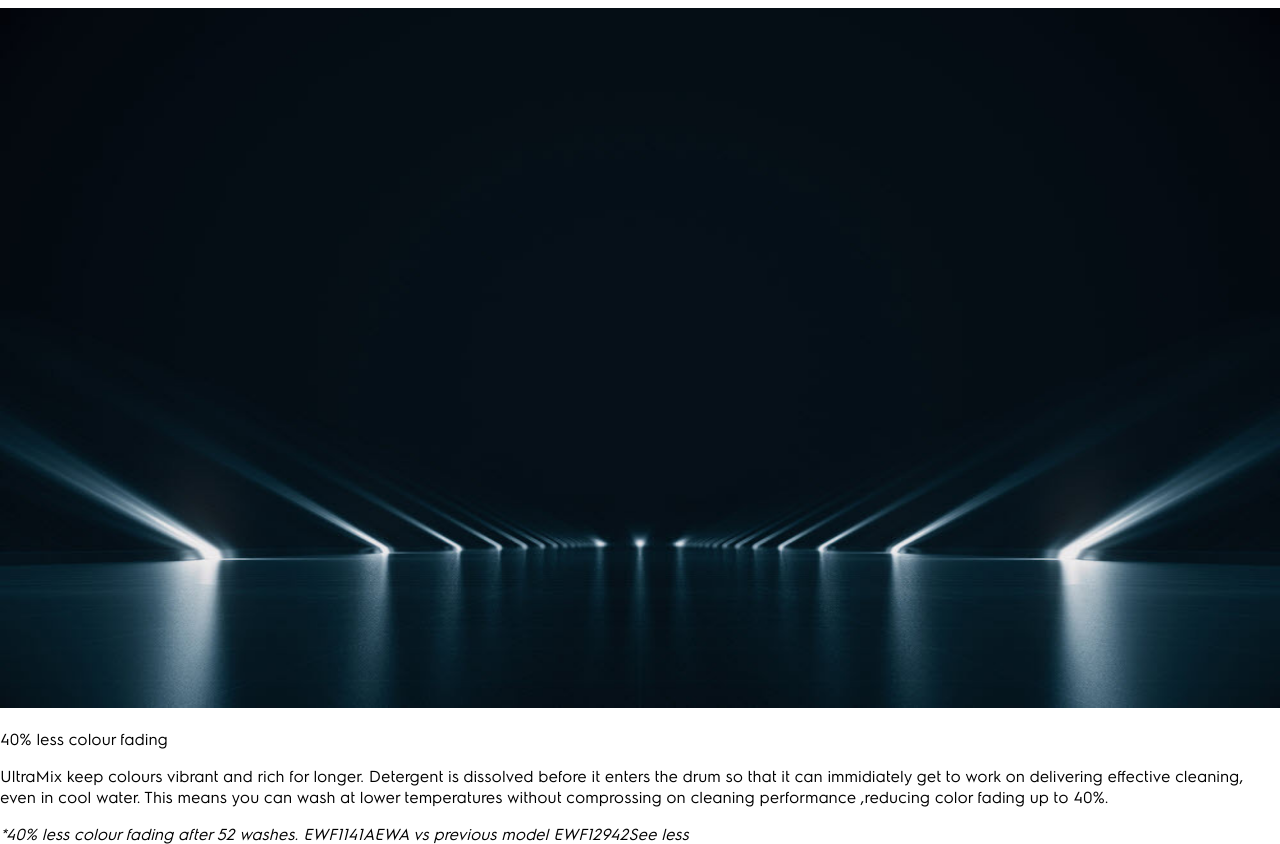
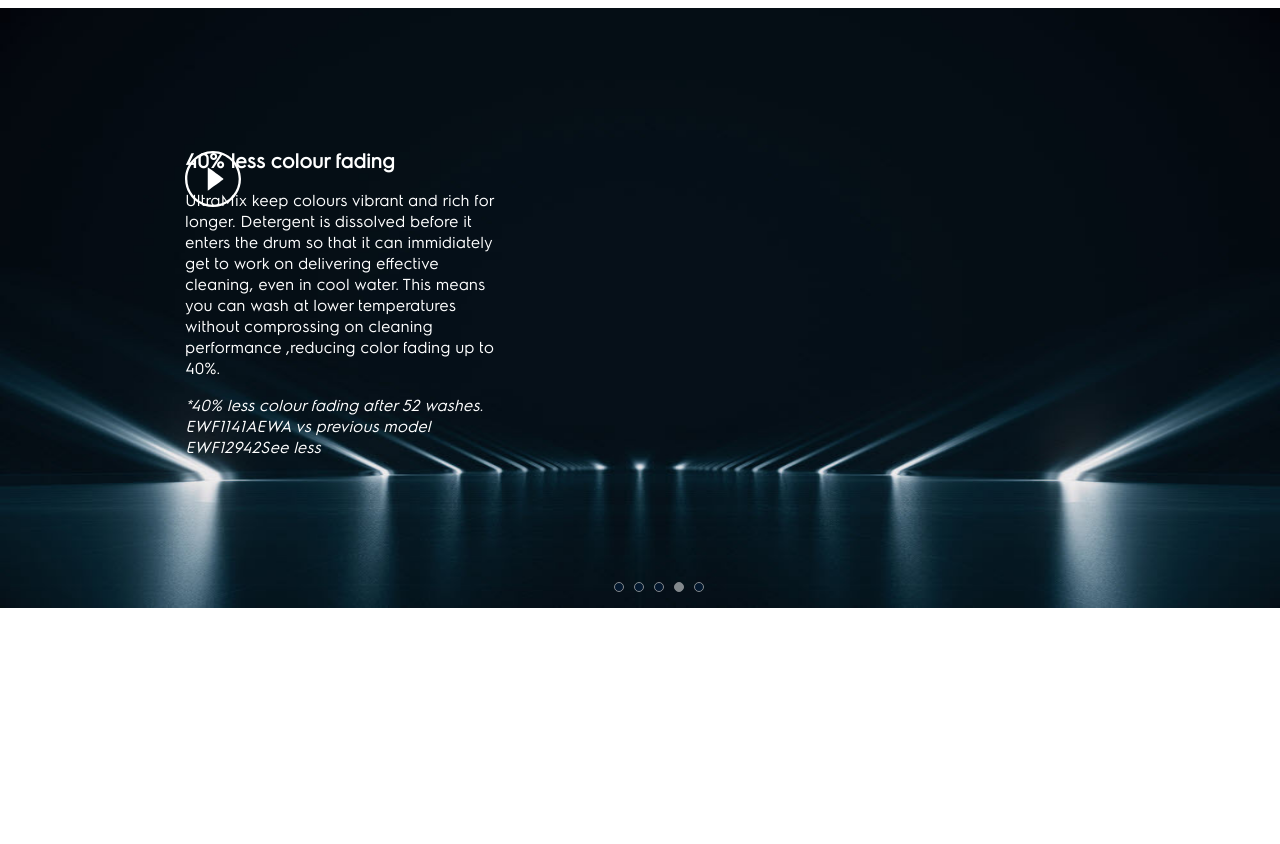
Before and after one commit to Minhdnhe150438/HTML-CSS, a plain HTML site: page index.html in a window 1280 px wide. Shown: the part 560-1404 px from the top of the page. After the commit the page ends 1172 px from the top, so only its background shows below. Drawn offline with Linux system fonts and the light colour scheme.

Commit message:
toi ngay 4/5

```diff
--- a/index.html
+++ b/index.html
@@ -1,6 +1,6 @@
 <!DOCTYPE html>
 <html>
-    <!-- Mo dau -->
+
     <head>
         <title>Electrolux</title>
         <meta charset="utf-8">
@@ -133,10 +133,21 @@
         <div class="bg-content">
             <img class="bg-content__bg" src="img/bg.jpg" alt="">
             <div class="bg-content__text">
-                <p>40% less colour fading</p>
-                <p>UltraMix keep colours vibrant and rich for longer. Detergent is dissolved before it enters the drum so that it can immidiately get to work on delivering effective cleaning, even in cool water. This means you can wash at lower temperatures without comprossing on cleaning performance ,reducing color fading up to 40%.</p>
+                <img class="bg-content__text-play" src="img/play.svg" alt=""><br>
+                <b>40% less colour fading </b>
+                <p>UltraMix keep colours vibrant and rich for longer.
+                   Detergent is dissolved before it enters the drum so that it can immidiately get to work on delivering effective cleaning, even in cool water.
+                   This means you can wash at lower temperatures without comprossing on cleaning performance ,reducing color fading up to 40%.</p>
                 <i>*40% less colour fading after 52 washes. EWF1141AEWA vs previous model EWF12942See less</i>
             </div>
+
+        <div class="select">
+            <div class="select__dot"></div>
+            <div class="select__dot"></div>
+            <div class="select__dot"></div>
+            <div class="select__dot none"></div>
+            <div class="select__dot"></div>
+        </div>
 
         </div>
 
--- a/style.css
+++ b/style.css
@@ -209,12 +209,53 @@
   margin-right: 10px;
 }
 
+.bg-content{
+  position: relative;
+}
+
 .bg-content__bg{
   width: 100%;
-  height: 700px;
+  height: 600px;
 }
 
-.bg-content__sidep{
-  border: 3px solid white;
+.bg-content__text{
+  position: absolute;
+  color: white;
+  width: 25%;
+  /* height: 300px; */
+  left: 185px;
+  bottom: 155px;
+}
+
+b{
+  font-size: 20px;
+  padding-top: 7px;
+}
+
+.bg-content__text-play{
+  position: absolute;
+  bottom: 250px;
+}
+
+.select{
+  display: flex;
+  position: absolute;
+  bottom: 20px;
+  left: 47.2%;
+  /* justify-content: space-evenly; */
+}
+
+.select__dot{
+  align-items: center;
+  background-color: #011e41;
+  border: 1px solid white;
   border-radius: 50%;
+  width: 10px;
+  height: 10px;
+  margin-left: 10px;
+  opacity: 50%;
 }
+
+.select__dot.none{
+  background-color: white;
+}
```
